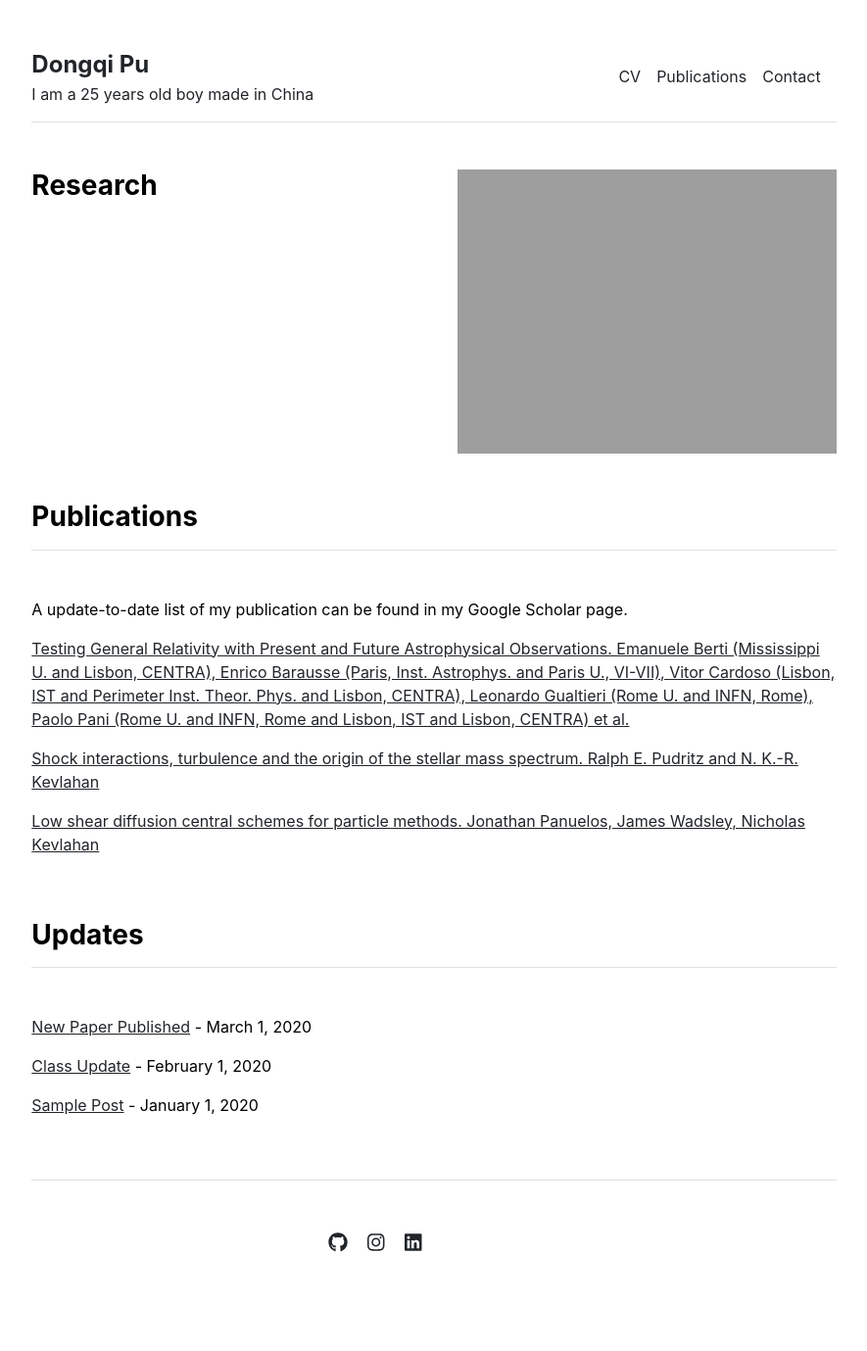
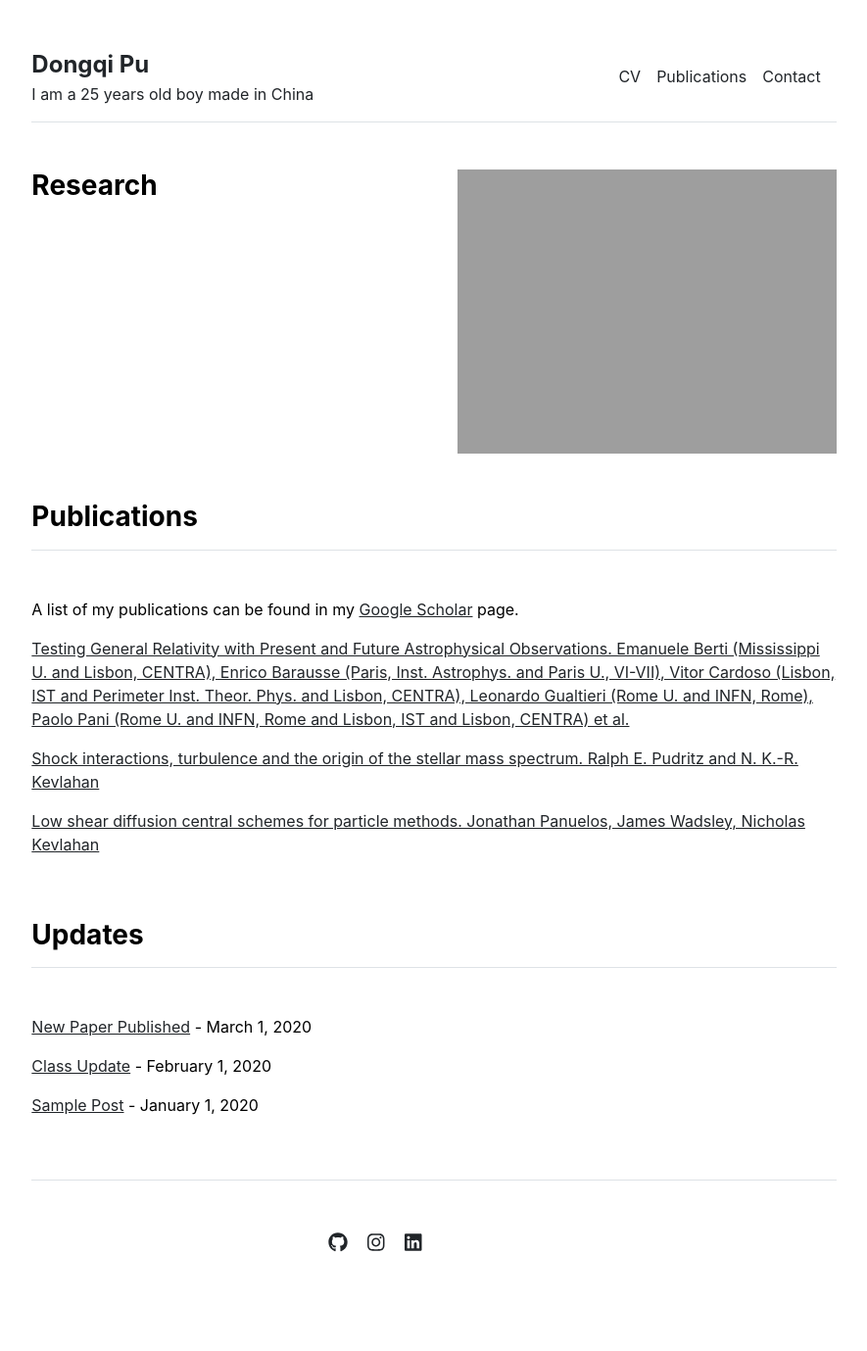
Before and after one commit to pudongqi/pudongqi.github.io, a Jekyll site: the page built from index.md, in a window 1280 px wide. Shown: the whole page at 98% size, without its empty margins (197-1082 px from the left). Built offline with Jekyll 4.4.1, drawn with Linux system fonts in a browser that asks for light colours.

Commit message:
no message

```diff
--- a/_includes/publications.html
+++ b/_includes/publications.html
@@ -1,7 +1,9 @@
 <div class="row g-5 mb-5">
   <div>
     <h3 class="fw-bold border-bottom pb-3 mb-5">Publications</h3>
-    <p>A update-to-date list of my publication can be found in my Google Scholar page.</p>
+    <p>A list of my publications can be found in my
+      <a href="https://scholar.google.com/citations?user=19E9mYMAAAAJ&hl=en" target="_blank">Google Scholar</a> page.
+    </p>
     {% if page.title == "Home" %}
       {% for item in site.data.publications.featured %}
         <p><a href="{{ item.url }}">{{ item.name }}</a></p>
```
